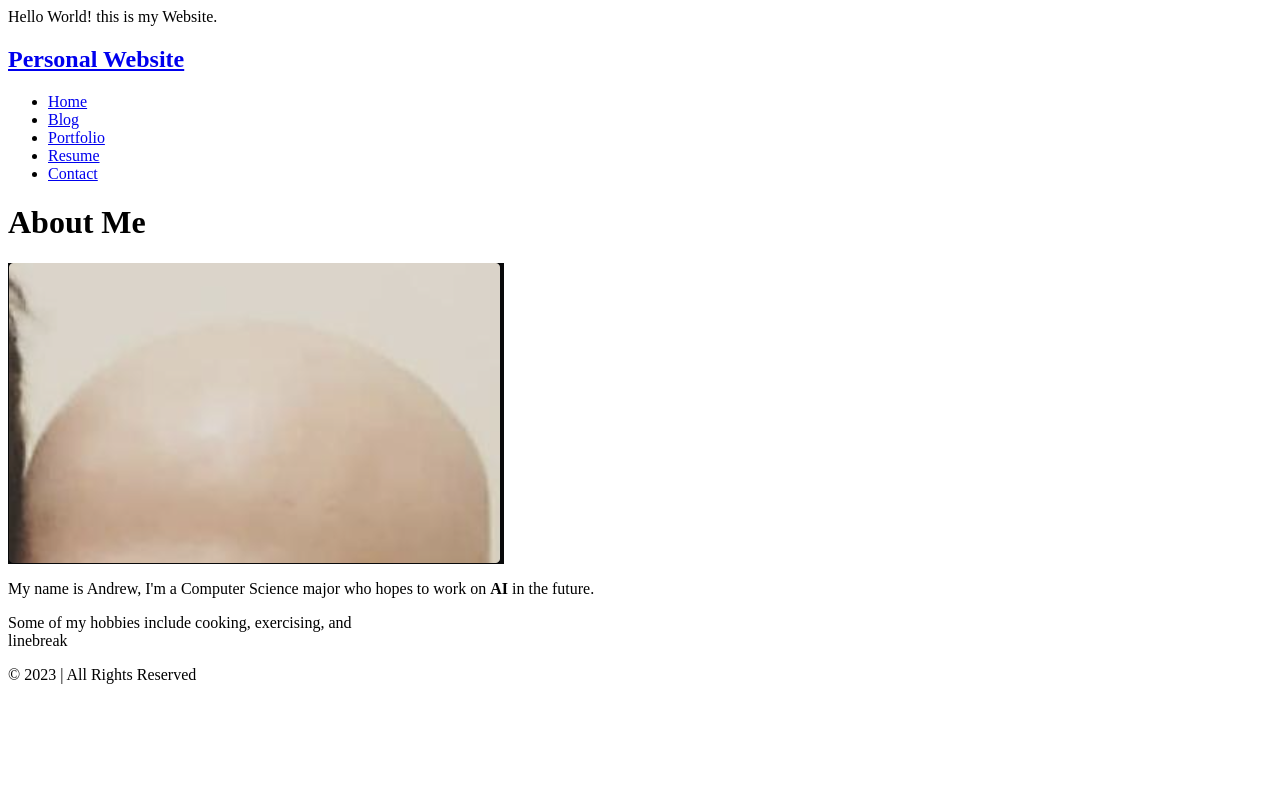
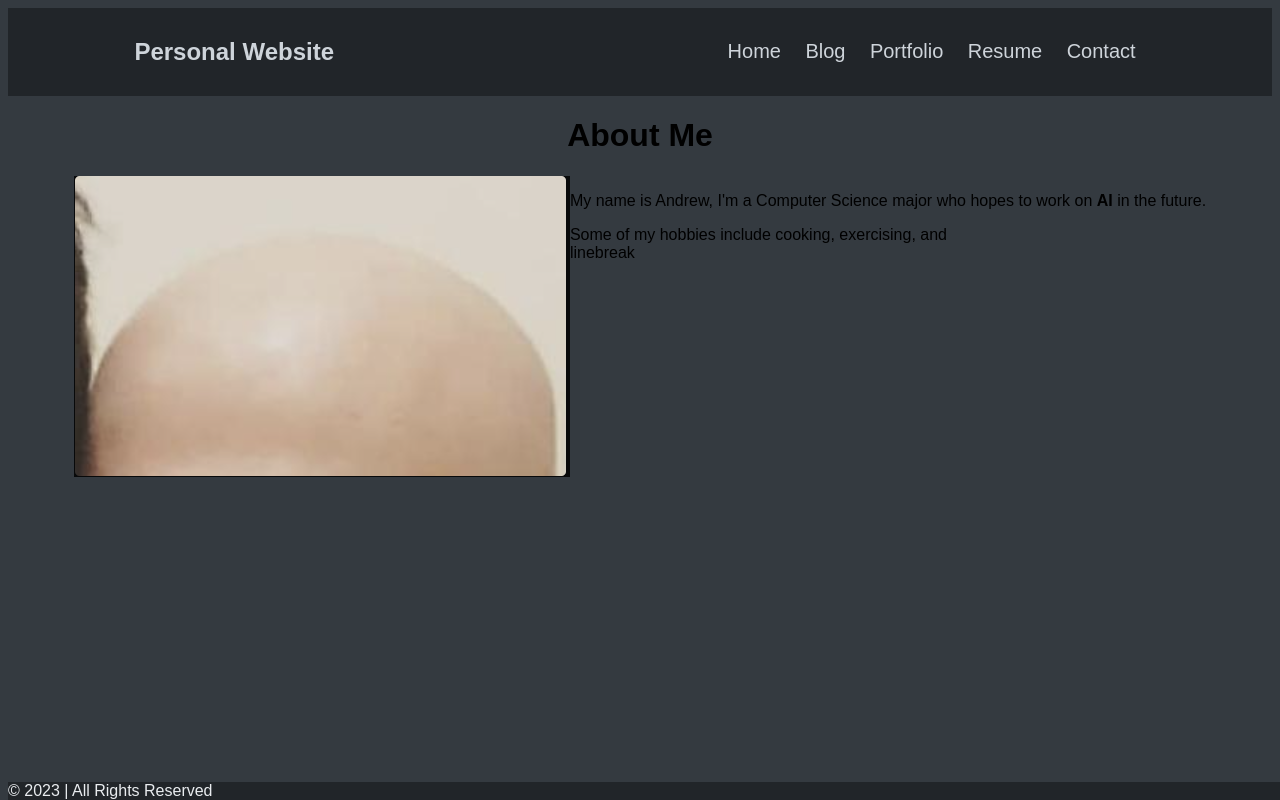
Before and after one commit to munozAndrew/PortfolIoHACK4IMPACT, a plain HTML site: page index.html in a window 1280 px wide. Drawn offline with Linux system fonts and the light colour scheme.

Commit message:
added css to index.html

```diff
--- a/index.html
+++ b/index.html
@@ -1,4 +1,3 @@
-Hello World! this is my Website.
 
 <!DOCTYPE html>
 <html lang="en">
@@ -6,8 +5,10 @@ Hello World! this is my Website.
     <meta charset="UTF-8">
     <meta name="viewport" content="width=device-width, initial-scale=1.0">
     <title>Personal Website</title>
+    <link rel="stylesheet" href="styles.css">
 </head>
 <body>
+    <div class="nav-container">
         <nav class="navbar">
             <h1 class="logo">
                 <a href="index.html">Personal Website</a>
@@ -20,8 +21,15 @@ Hello World! this is my Website.
                 <li><a href="contact.html">Contact</a></li>
             </ul>
         </nav>
+
+    </div>
+
+
+
+
     <main>
-        <h1>About Me</h1>
+
+        <h1 class="a-title">About Me</h1>
         <div class="about">
             <div class="about-image">
                 <img src="riteshtheorys.png" alt="Round">
@@ -35,8 +43,14 @@ Hello World! this is my Website.
             </p>
             </div>
         </div>
+
+
     </main>
-    <footer class="footer">© 2023 <Personal Website Name> | All Rights Reserved</footer>
+
+    <div
+    class="footer-cont"><footer class="footer">© 2023 <Personal Website Name> | All Rights Reserved</footer>
+    </div>
+
 
 </body>
 </html>
--- a/styles.css
+++ b/styles.css
@@ -0,0 +1,82 @@
+
+*{
+    padding: 0;
+    border: 0;
+    box-sizing: border-box;
+    font-family: 'Josefin Sans', sans-serif;
+    box-sizing: border-box;
+}
+
+body{
+    background: #343a40;
+
+}
+
+
+.nav-container{
+    width: 100%;
+    padding: 10px 10%;
+    background-color: #212529;
+    top: 0;
+}
+
+.logo a{
+    text-decoration: none;
+    color: #ced4da;
+}
+
+.navbar{
+    display: flex;
+    align-items: center;
+    justify-content: space-between;
+    flex-wrap: wrap;
+}
+
+h1 {
+    text-align: center;
+}
+
+.about{
+    display: flex;
+    justify-content: center;
+}
+
+nav ul li {
+    display: inline-block;
+    list-style: none;
+
+}
+
+nav ul li a{
+    text-decoration: none;
+    color: #ced4da;
+    font-size: 20px;
+    padding: 10px;
+
+}
+
+
+nav ul li a:hover{
+    color: #212529;
+    border-radius: 40px;
+    background-color: #e9ecef;
+}
+
+.footer-cont{
+    background-color: #212529;
+    position: fixed;
+    bottom: 0;
+    width: 100%;
+
+}
+
+
+
+
+
+
+
+footer {
+    color: #e9ecef;
+
+}
```
Lines whose indentation alone changed are shown as unchanged.
